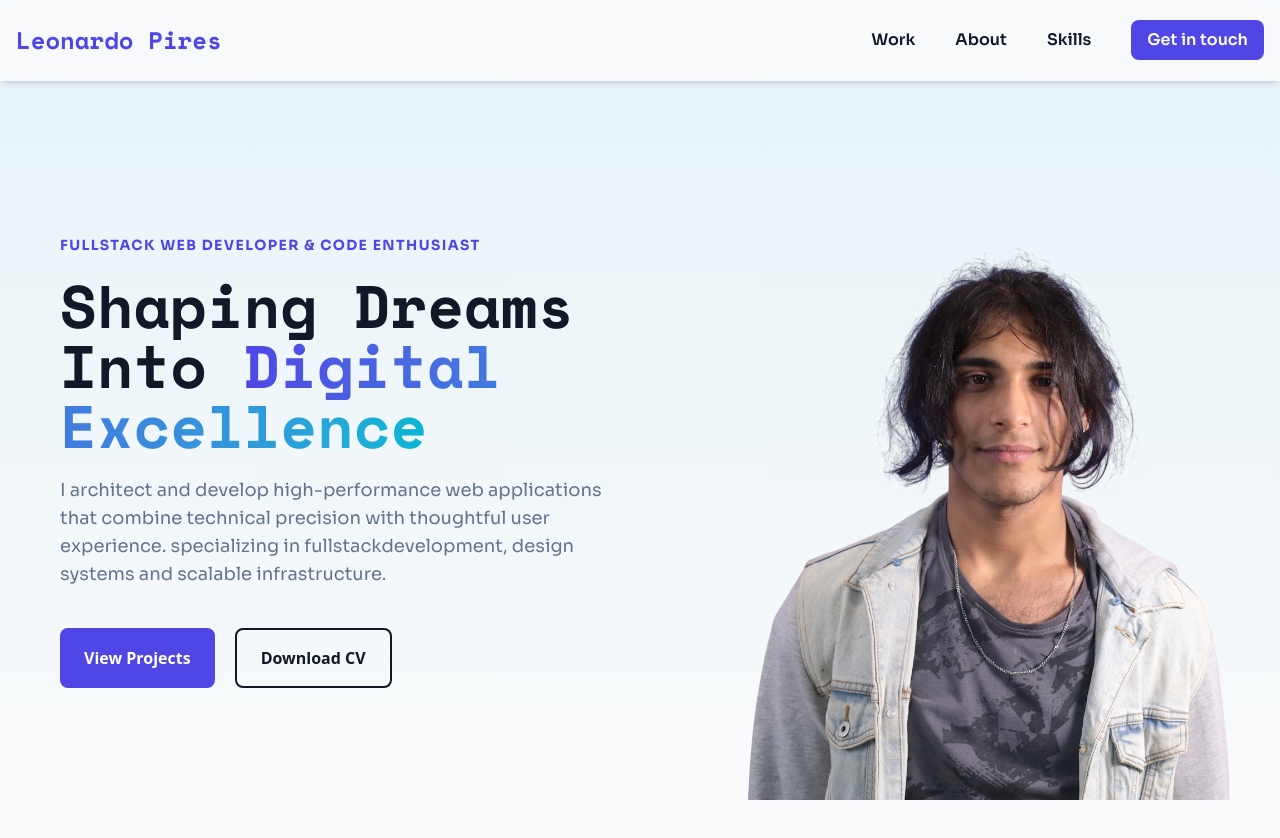
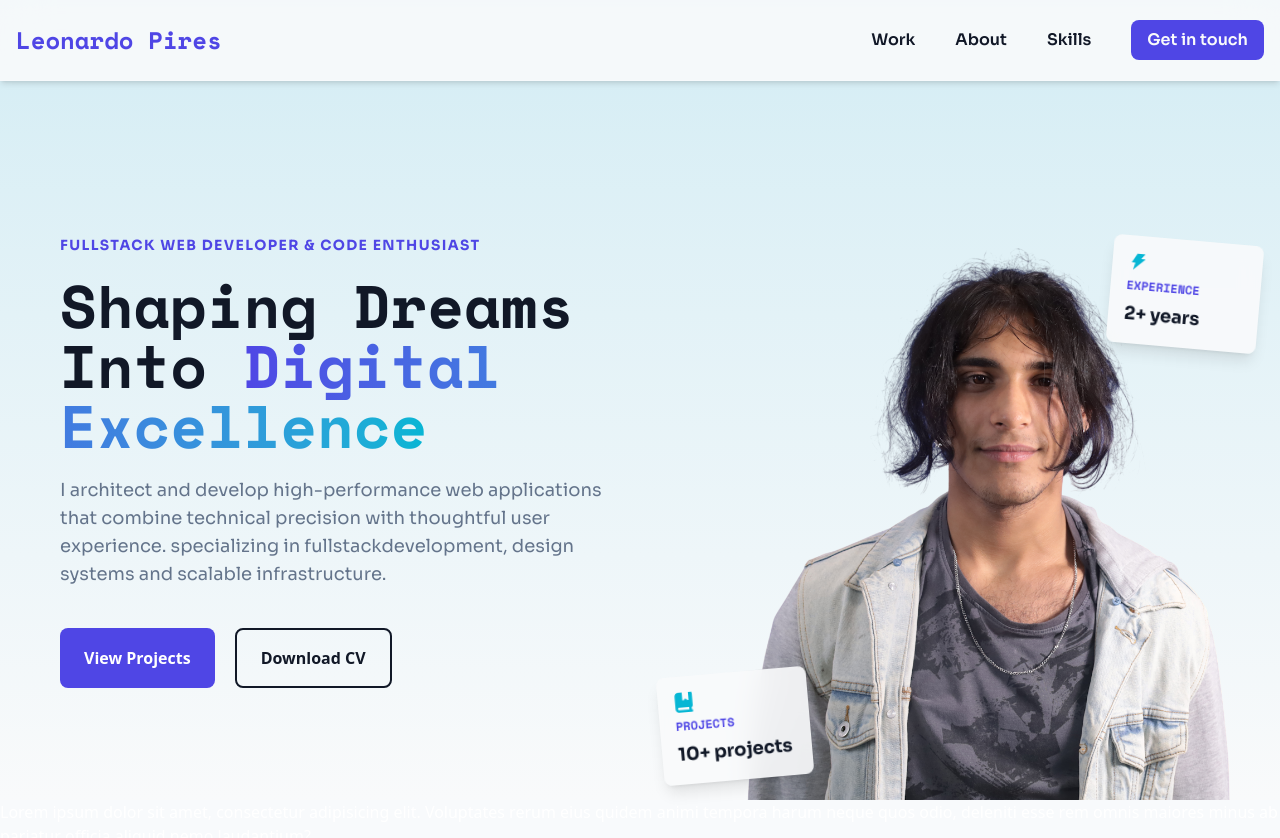
Before and after one commit to leonardojpires/personal-website, a React (Vite) app: page / in a window 1280 px wide. Shown: the top 838 px of the page. Before the commit the page ends 800 px from the top, so only its background shows below. Built offline with nearby package versions, Linux system fonts and the light colour scheme.

Commit message:
added cards to hero section, fixed responsivity issues

```diff
--- a/package.json
+++ b/package.json
@@ -15,6 +15,7 @@
     "react-dom": "^19.2.0",
     "react-icons": "^5.5.0",
     "react-router-dom": "^7.13.0",
+    "rellax": "^1.12.1",
     "tailwindcss": "^4.1.18"
   },
   "devDependencies": {
--- /dev/null
+++ b/src/components/Hero Cards/HeroCards.jsx
@@ -0,0 +1,33 @@
+import "./index.css";
+import { useEffect, useRef } from "react";
+import Rellax from "rellax";
+
+export default function HeroCards({ icon, title, description }) {
+    const cardRef = useRef(null);
+
+    useEffect(() => {
+        if (cardRef.current) {
+            const rellax = new Rellax(cardRef.current, {
+                speed: title === "EXPERIENCE" ? -2 : 2,
+                center: true,
+                wrapper: null,
+                round: true,
+                vertical: true,
+                horizontal: false
+            });
+
+            return () => rellax.destroy()
+        }
+    }, [title])
+
+    return (
+        <div ref={cardRef} className={`hero-card ${
+            title === "EXPERIENCE"
+            ? "top-3 md:top-5 right-12 md:right-16 lg:right-1 xl:-right-5 rotate-[5deg] float-animation"
+            : "bottom-3 md:bottom-5 left-12 sm:left-14 md:left-8 lg:-left-20 rotate-[-5deg] float-reverse-animation"}`}>
+            { icon }
+            <span className="hero-card-title font-headline">{ title }</span>
+            <p className="hero-card-description font-body ">{ description }</p>
+        </div>
+    )
+}
--- /dev/null
+++ b/src/components/Hero Cards/index.css
@@ -0,0 +1,51 @@
+@import "tailwindcss";
+
+.hero-card {
+    @apply w-[110px] md:w-[120px] lg:w-[150px] absolute hidden md:flex flex-col items-start gap-1.5 bg-(--gray-50)/90 text-(--gray-900) p-3 md:p-3.5 lg:p-4 rounded-lg shadow-lg backdrop-blur-md transition-all duration-300 ease-in-out;
+}
+
+.hero-card:hover {
+    @apply shadow-xl;;
+}
+
+.hero-card-title {
+    @apply font-semibold text-[9px] md:text-[10px] lg:text-xs text-(--color-primary);
+}
+
+.hero-card-description {
+    @apply font-bold text-sm md:text-base lg:text-lg;
+}
+
+/* CUSTOM ANIMATIONS */
+
+@keyframes float {
+    0% {
+        transform: translateY(0);
+    }
+    50% {
+        transform: translateY(-10px);
+    }
+    100% {
+        transform: translateY(0);
+    }
+}
+
+.float-animation {
+    animation: float 3s ease-in-out infinite;
+}
+
+@keyframes float-reverse {
+    0% {
+        transform: translateY(0);
+    }
+    50% {
+        transform: translateY(10px);
+    }
+    100% {
+        transform: translateY(0);
+    }
+}
+
+.float-reverse-animation {
+    animation: float-reverse 3s ease-in-out infinite;
+}
--- a/src/components/Hero/Hero.jsx
+++ b/src/components/Hero/Hero.jsx
@@ -1,23 +1,54 @@
 import "./index.css";
 import personalImage from "../../../public/imgs/hero/personal_picture.png";
+import HeroCards from "./../Hero Cards/HeroCards";
+import { AiFillThunderbolt } from "react-icons/ai";
+import { FaBookBookmark } from "react-icons/fa6";
 
 export default function Hero() {
   return (
-        <section className="pt-30 bg-linear-to-t from-(--gray-50) to-(--color-secondary)/10 flex justify-center min-h-screen">
+    <section className="pt-30 lg:pt-30 bg-linear-to-t from-(--gray-50) to-(--color-secondary)/20 flex justify-center min-h-screen">
       <div className="hero-section px-5">
+
         <div className="w-full md:w-1/2">
-                    <span className="tracking-widest uppercase font-bold md:text-sm text-(--color-primary) font-body">Fullstack Web Developer & Code Enthusiast</span>
-                    <h1 className="font-bold text-5xl md:text-6xl text-(--gray-900) mt-5 font-headline">Shaping Dreams Into <span className="bg-linear-to-r from-(--color-primary) to-(--color-secondary) bg-clip-text text-transparent">Digital Excellence</span></h1>
-                    <p className="md:text-lg text-(--gray-500) mt-5 font-body">I architect and develop high-performance web applications that combine technical precision with thoughtful user experience. specializing in fullstackdevelopment, design systems and scalable infrastructure.</p>
+          <span className="tracking-widest uppercase font-bold md:text-sm text-(--color-primary) font-body">
+            Fullstack Web Developer & Code Enthusiast
+          </span>
+          <h1 className="font-bold text-5xl md:text-6xl text-(--gray-900) mt-5 font-headline">
+            Shaping Dreams Into{" "}
+            <span className="bg-linear-to-r from-(--color-primary) to-(--color-secondary) bg-clip-text text-transparent">
+              Digital Excellence
+            </span>
+          </h1>
+          <p className="md:text-lg text-(--gray-500) mt-5 font-body">
+            I architect and develop high-performance web applications that
+            combine technical precision with thoughtful user experience.
+            specializing in fullstackdevelopment, design systems and scalable
+            infrastructure.
+          </p>
           <div className="hero-buttons font-bold">
             <button>View Projects</button>
             <button>Download CV</button>
           </div>
         </div>
-                <div className="hero-image">
-                    <img src={personalImage} alt="Leonardo Pires" className="pointer-events-none"/>
+
+        <div className="hero-image mx-auto lg:mx-0">
+          <img
+            src={personalImage}
+            alt="Leonardo Pires"
+            className="pointer-events-none"
+          />
+          <HeroCards
+            icon={<AiFillThunderbolt size={20} className="text-(--color-secondary)" />}
+            title="EXPERIENCE"
+            description="2+ years"
+          />
+          <HeroCards
+            icon={<FaBookBookmark size={20} className="text-(--color-secondary)" />}
+            title="PROJECTS"
+            description="10+ projects"
+          />
         </div>
       </div>
     </section>
-    )
+  );
 }
--- a/src/components/Hero/index.css
+++ b/src/components/Hero/index.css
@@ -1,7 +1,7 @@
 @import "tailwindcss";
 
 .hero-section {
-    @apply relative w-[1200px] flex flex-col md:flex-row md:items-center md:gap-20;
+    @apply relative w-[1200px] flex flex-col md:flex-row lg:items-center gap-10 lg:gap-20;
 }
 
 .hero-buttons {
@@ -25,5 +25,11 @@
 }
 
 .hero-image {
-    @apply md:w-[400px] lg:w-125 md:absolute bottom-0 right-0;
+    @apply relative md:absolute w-full sm:w-[300px] md:w-[450px] lg:w-[500px] bottom-0 right-0;
 }
+
+@media (max-width: 860px) {
+    .hero-image {
+        @apply w-[400px];
+    }
+}
--- a/src/pages/Home/Home.jsx
+++ b/src/pages/Home/Home.jsx
@@ -5,6 +5,11 @@ export default function Home() {
     return (
         <>
             <Hero />
+            Lorem ipsum dolor sit amet, consectetur adipisicing elit. Voluptates rerum eius quidem animi tempora harum neque quos odio, deleniti esse rem omnis maiores minus ab pariatur officia aliquid nemo laudantium?
+            <div>
+                sfndbodfb
+                cx kjdfh
+            </div>
         </>
     )
 }
```
Also changed, not shown: 1 other file (tests, documents, lock files or other folders). Lines whose indentation alone changed are shown as unchanged.
